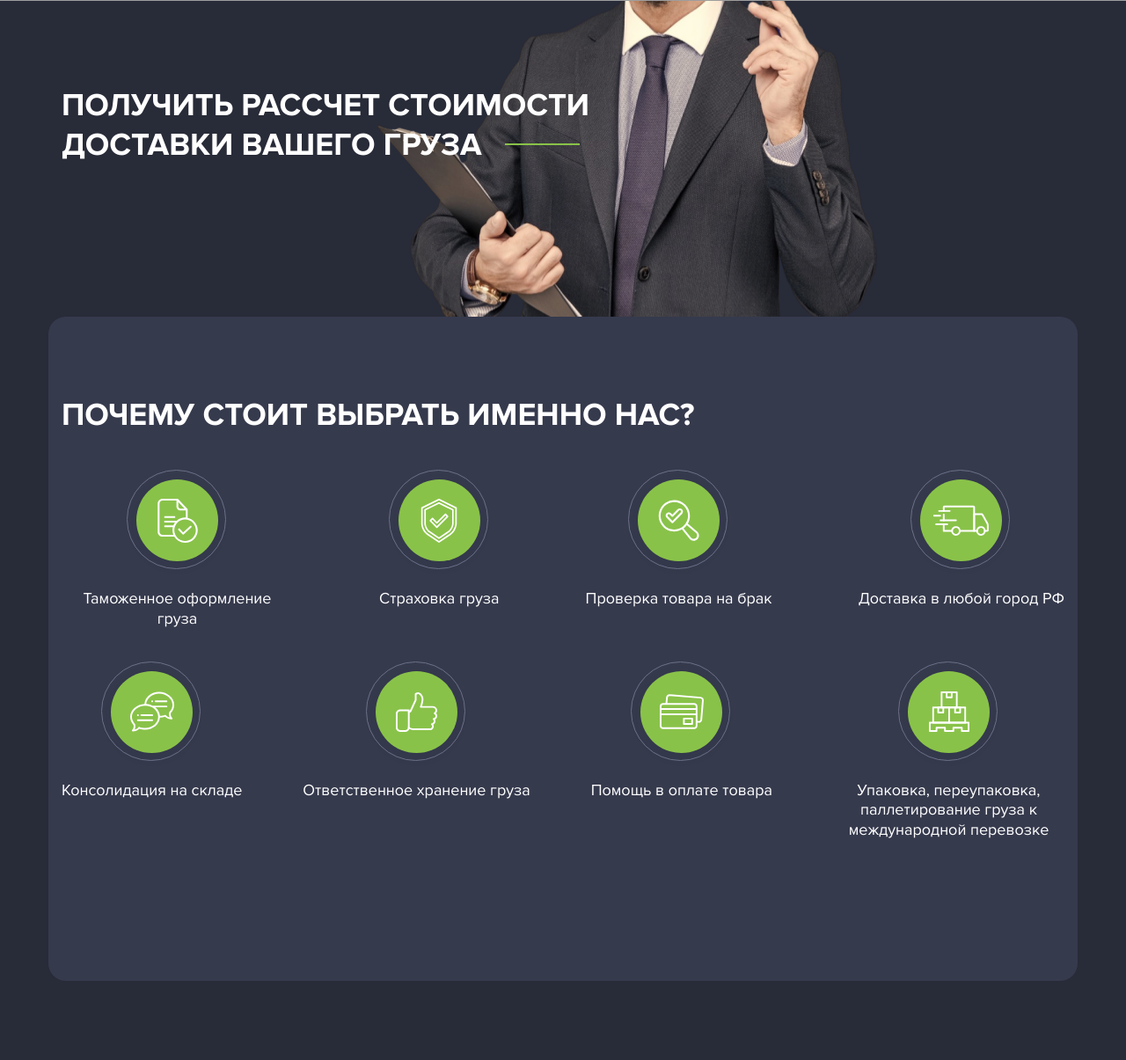
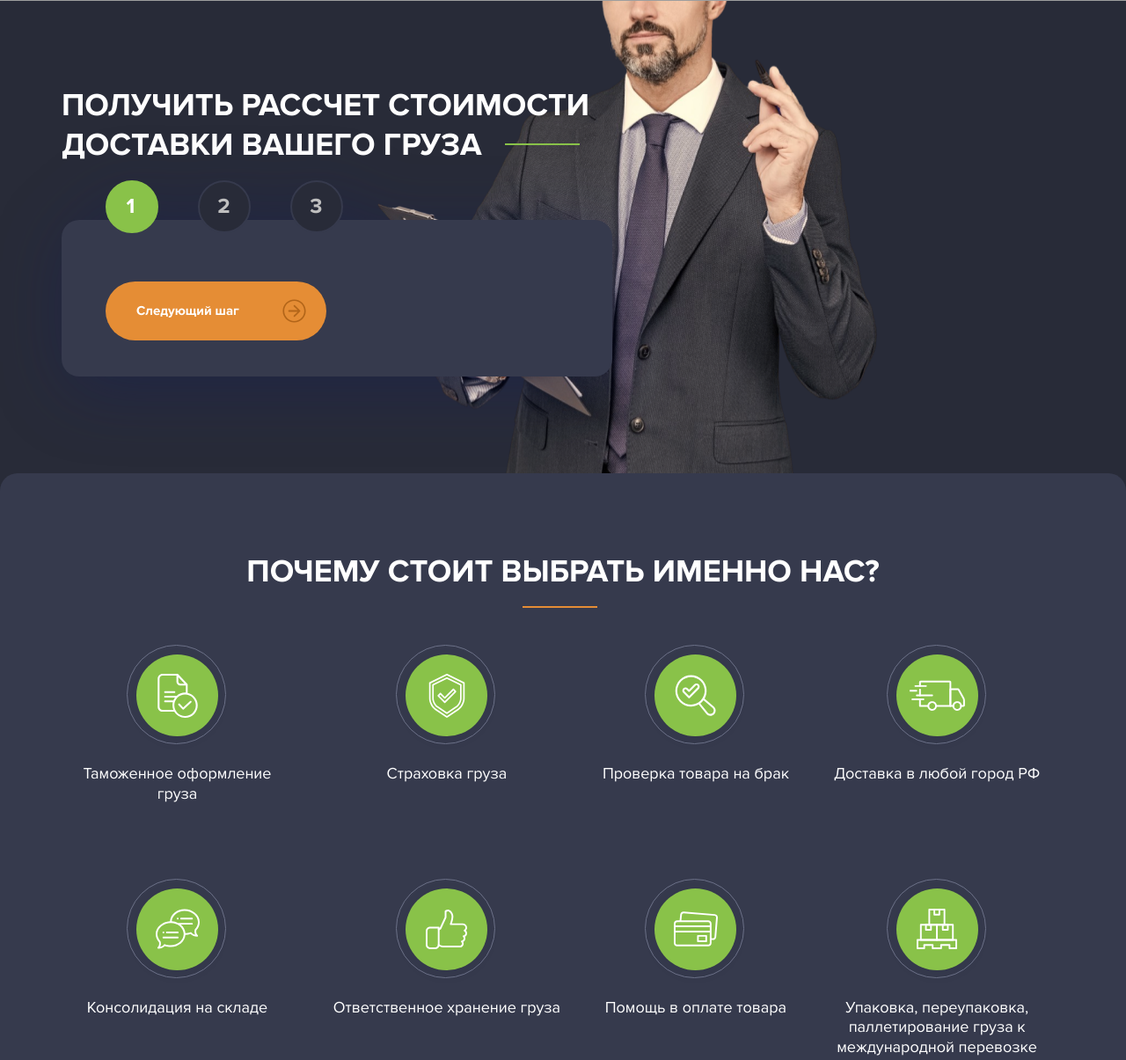
Before and after one commit to IrinaBaron/portfolio__cargo, a website: page src/index.html in a window 1280 px wide. Shown: the part 802-2007 px from the top of the page at 88% size. Before the commit the page ends 1917 px from the top, so only its background shows below. Drawn offline with nearby package versions, Linux system fonts and the light colour scheme; files that its build step writes are made by us from their sources; grey boxes are pictures that could not be loaded.

Commit message:
worked with sections why, calculate

```diff
--- a/src/index.html
+++ b/src/index.html
@@ -74,7 +74,7 @@
               <div class="swiper__box">
                 <h2 class="swiper__title swiper-title">Прямое КАРГО из Китая</h2>
                 <p class="swiper__text">Доставляем любые грузы из Китая по честной цене</p>
-                <button class="swiper__btn btn">Рассчитать стоимость</button>
+                <button class="swiper__btn btn btn-arrow">Рассчитать стоимость</button>
               </div>
             </div>
           </li>
@@ -83,7 +83,7 @@
               <div class="swiper__box">
                 <h2 class="swiper__title swiper-title">Гарантируем сроки!</h2>
                 <p class="swiper__text">Если мы не уложимся в обозначенные сроки, доставка груза со скидкой до 90%</p>
-                <button class="swiper__btn btn">Рассчитать стоимость</button>
+                <button class="swiper__btn btn btn-arrow">Рассчитать стоимость</button>
               </div>
             </div>
           </li>
@@ -92,7 +92,7 @@
               <div class="swiper__box">
                 <h2 class="swiper__title swiper-title">Выкуп товара с ТаоБао, 1688</h2>
                 <p class="swiper__text">Выкуп и доставка товаров с китайских торговых площадок. </p>
-                <button class="swiper__btn btn">Рассчитать стоимость</button>
+                <button class="swiper__btn btn btn-arrow">Рассчитать стоимость</button>
               </div>
             </div>
           </li>
@@ -101,7 +101,7 @@
               <div class="swiper__box">
                 <h2 class="swiper__title swiper-title">Экспресс авто доставка</h2>
                 <p class="swiper__text">Доставка автотранспортом из Китая в Россию от 15 дней, от $0,5/кг</p>
-                <button class="swiper__btn btn">Рассчитать стоимость</button>
+                <button class="swiper__btn btn btn-arrow">Рассчитать стоимость</button>
               </div>
             </div>
           </li>
@@ -112,49 +112,59 @@
     <section class="calculate">
       <div class="container calculate__container">
         <h2 class="calculate__title title">Получить рассчет стоимости доставки вашего груза</h2>
+        <div class="calculate__wrap">
+          <div class="calculate__buttons">
+            <span class="calculate__num active">1</span>
+            <span class="calculate__num">2</span>
+            <span class="calculate__num">3</span>
+          </div>
+          <form class="calculate__form form">
+            <button class="form__btn btn btn-arrow">Следующий шаг</button>
+          </form>
+        </div>
       </div>
     </section>
     <section class="why">
       <div class="container why__container">
         <h2 class="why__title title">Почему стоит выбрать именно нас?</h2>
         <ul class="why__list">
-          <li class="why__item">
+          <li class="why__item why-item1">
             <div class="why__icons why1"></div>
             <p class="why__text">
               Таможенное оформление груза
             </p>
           </li>
-          <li class="why__item">
+          <li class="why__item why-item2">
             <div class="why__icons why2"></div>
             <p class="why__text">Страховка груза
             </p>
           </li>
-          <li class="why__item">
+          <li class="why__item why-item3">
             <div class="why__icons why3"></div>
             <p class="why__text">Проверка товара на брак
             </p>
           </li>
-          <li class="why__item">
+          <li class="why__item why-item4">
             <div class="why__icons why4"></div>
             <p class="why__text">Доставка в любой город РФ
             </p>
           </li>
-          <li class="why__item">
+          <li class="why__item why-item5">
             <div class="why__icons why5"></div>
             <p class="why__text">Консолидация на складе
             </p>
           </li>
-          <li class="why__item">
+          <li class="why__item why-item6">
             <div class="why__icons why6"></div>
             <p class="why__text">Ответственное хранение груза
             </p>
           </li>
-          <li class="why__item">
+          <li class="why__item why-item7">
             <div class="why__icons why7"></div>
             <p class="why__text">Помощь в оплате товара
             </p>
           </li>
-          <li class="why__item">
+          <li class="why__item why-item8">
             <div class="why__icons why8"></div>
             <p class="why__text">
               Упаковка, переупаковка, паллетирование груза к международной перевозке
--- a/src/styles/style.css
+++ b/src/styles/style.css
@@ -41,9 +41,9 @@ html {
   --color-back: #282B38;
   /* --color-gray: #d2d2d2; */
   /* --color-title: #212121; */
-  /* --color-light: #b3b3b3; */
+  --color-light: #BFBFBF;
   /* --color-light-gray: #cecece; */
-  /* --color-dark: #2c2c2c; */
+  --color-dark: #363A4D;
   /* --color-priority: #f9f9f9; */
   --color-black: #000000;
   --color-green: #89C249;
@@ -134,6 +134,12 @@ p {
   background-color: transparent;
 }
 
+.btn-arrow {
+  height: auto;
+  background-image: url('../images/icons/arrow-circle-left\ 1.svg');
+  background-position: right 21px center;
+  background-repeat: no-repeat;
+}
 
 /* --------------------header  */
 
@@ -249,10 +255,6 @@ p {
 
 .swiper__btn {
   padding: 17px 93px 17px 29px;
-  height: auto;
-  background-image: url('../images/icons/arrow-circle-left\ 1.svg');
-  background-position: right 21px center;
-  background-repeat: no-repeat;
 }
 
 .swiper__btn:hover,
@@ -310,23 +312,81 @@ p {
   background-color: var(--color-green);
 }
 
+.calculate__wrap {
+  position: relative;
+  padding: 70px 50px 41px;
+  max-width: 626px;
+  background: var(--color-dark);
+  border-radius: 20px;
+  filter: drop-shadow(5px 15px 40px rgba(11, 24, 97, 0.32));
+}
+
+.calculate__buttons {
+  position: absolute;
+  top: -25%;
+}
+
+.calculate__num {
+  display: inline-block;
+  padding: 13px 23px 14px 20px;
+  width: 60px;
+  height: 60px;
+  font-weight: 700;
+  font-size: 24px;
+  line-height: 30px;
+  text-align: center;
+  text-transform: uppercase;
+  color: var(--color-light);
+  background: var(--color-back);
+  border: 2px solid var(--color-dark);
+  border-radius: 90px;
+}
+
+.calculate__num:not(:last-child) {
+  margin-right: 41px;
+}
+
+.calculate__num.active {
+  color: var(--color-for-dark);
+  border-color: var(--color-green);
+  background-color: var(--color-green);
+}
+
+.form__btn {
+  padding: 21px 97px 20px 33px;
+}
+
 /* -----------why */
+.why {
+  background: linear-gradient(0deg, #363A4D, #363A4D), #F7F7F7;
+  border-radius: 20px;
+}
 
 .why__container {
   padding-top: 90px;
   padding-bottom: 112px;
-  background: linear-gradient(0deg, #363A4D, #363A4D), #F7F7F7;
-  border-radius: 20px;
 }
 
 .why__title {
-  margin-bottom: 51px;
+  position: relative;
+  margin-bottom: 72px;
+  text-align: center;
+}
+
+.why__title::after {
+  content: '';
+  position: absolute;
+  bottom: -19px;
+  left: 46%;
+  width: 85px;
+  height: 2px;
+  background-color: var(--color-orange);
 }
 
 .why__list {
-  display: flex;
-  flex-wrap: wrap;
-  justify-content: space-between;
+  display: grid;
+  gap: 30px;
+  row-gap: 48px;
 }
 
 .why__item {
@@ -335,9 +395,49 @@ p {
   text-align: center;
 }
 
-.why__item:not(:nth-child(4n)) {
+.why-item1 {
+  grid-column: 1/4;
+  grid-row: 1/2;
+}
+
+.why-item2 {
+  grid-column: 4/7;
+  grid-row: 1/2;
+}
+
+.why-item3 {
+  grid-column: 7/10;
+  grid-row: 1/2;
+}
+
+.why-item4 {
+  grid-column: 10/13;
+  grid-row: 1/2;
+}
+
+.why-item5 {
+  grid-column: 1/4;
+  grid-row: 2/3;
+}
+
+.why-item6 {
+  grid-column: 4/7;
+  grid-row: 2/3;
+}
+
+.why-item7 {
+  grid-column: 7/10;
+  grid-row: 2/3;
+}
+
+.why-item8 {
+  grid-column: 10/13;
+  grid-row: 2/3;
+}
+
+/* .why__item:not(:nth-child(4n)) {
   margin-right: 50px;
-}
+} */
 
 .why__icons {
   position: relative;
```
